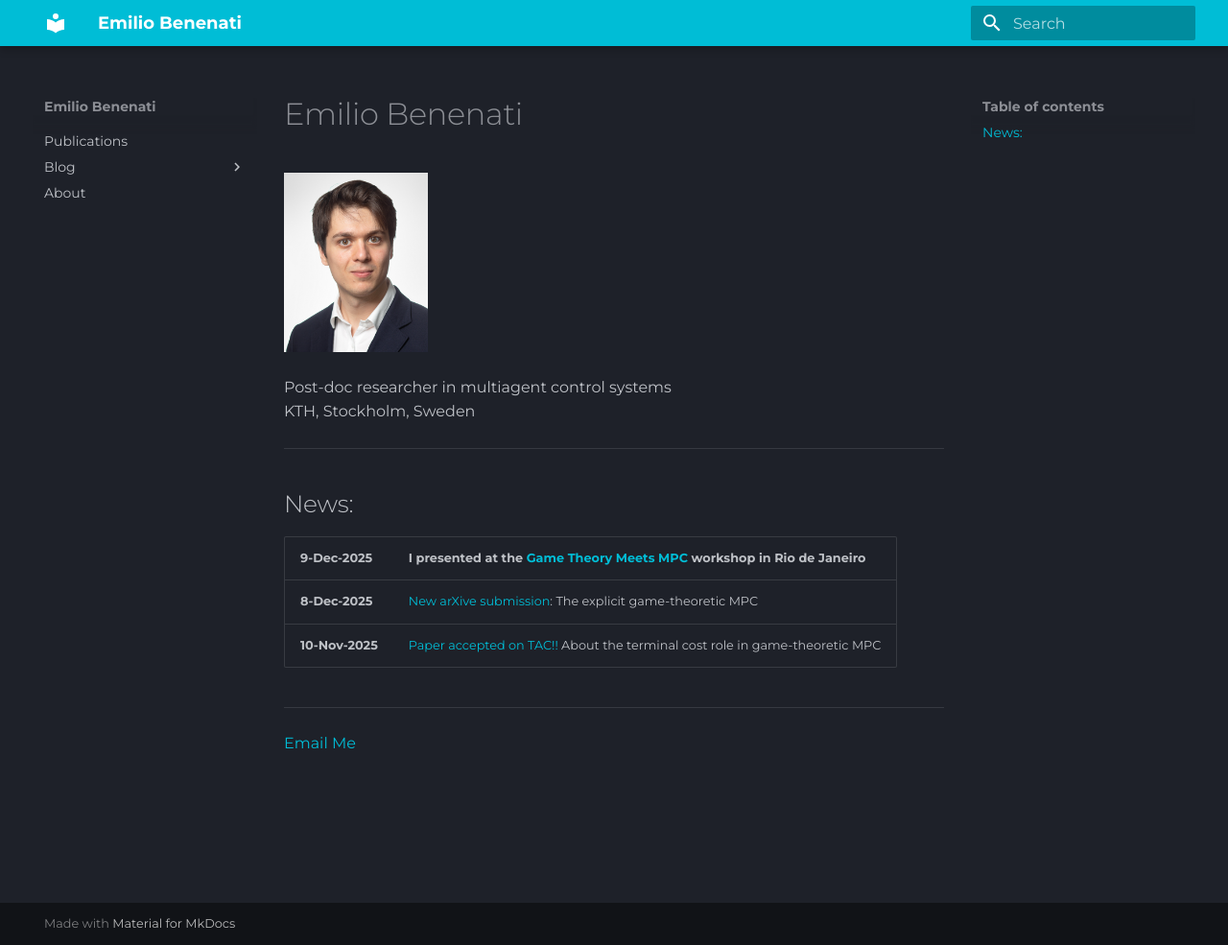
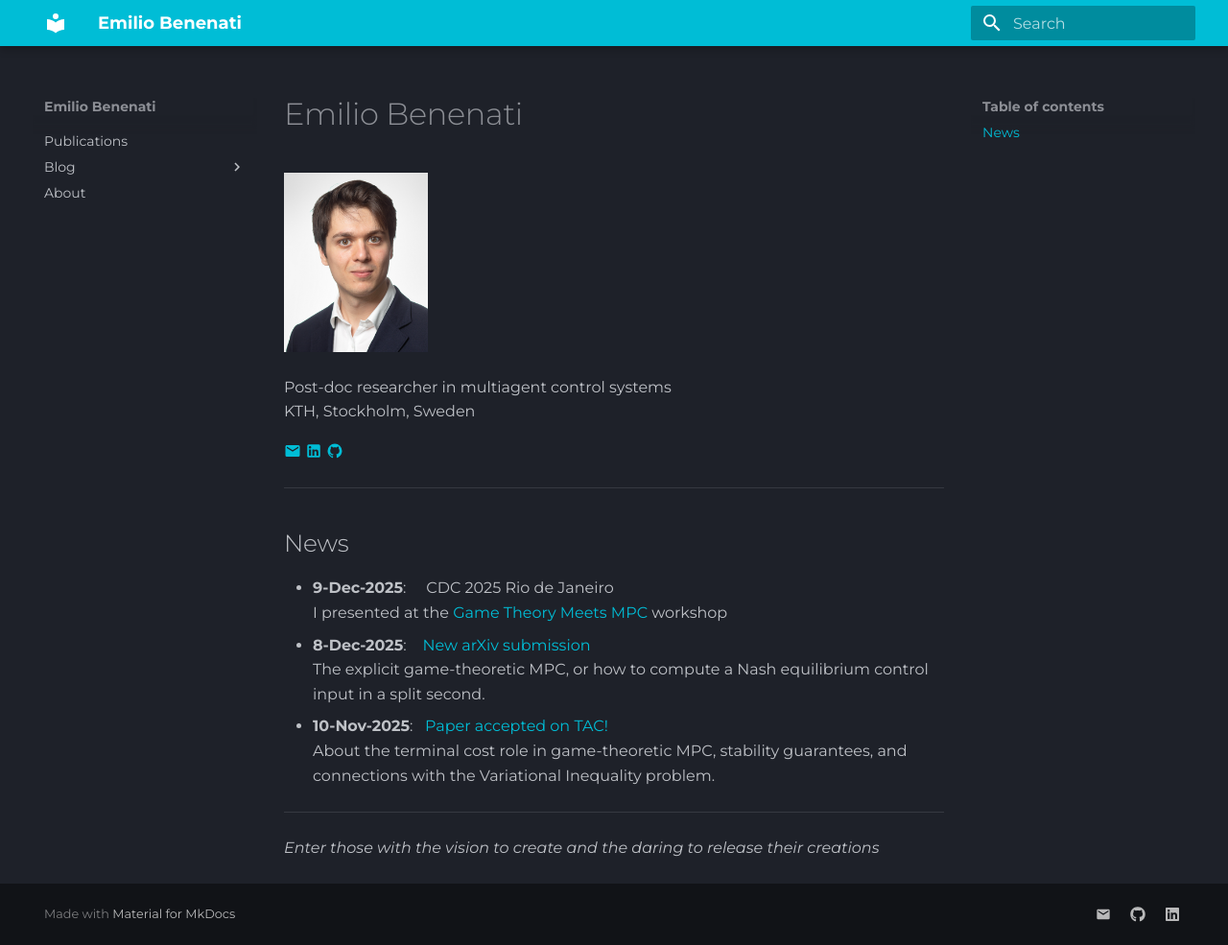
Before and after one commit to bemilio/bemilio.github.io, an MkDocs documentation site: the page built from docs/index.md, in a window 1280 px wide and 985 px high. Shown: the whole window at 96% size. Built offline with MkDocs 1.6.1 and Material for MkDocs 9.7.7, drawn with Linux system fonts in a browser that asks for light colours.

Commit message:
Cleanup, started pub.md

```diff
--- a/docs/index.md
+++ b/docs/index.md
@@ -4,11 +4,11 @@
 Post-doc researcher in multiagent control systems
 KTH, Stockholm, Sweden
 
+[:material-email:](mailto:benenati@kth.se) [:material-linkedin:](https://www.linkedin.com/in/emilio-benenati/)  [:material-github:](https://www.github.com/bemilio)
+
 ---
-
 {% include-markdown "snippets/news.md" %}
 
+___
 
----
-
-[Email Me](mailto:benenati@kth.se)
+_Enter those with the vision to create and the daring to release their creations_
--- a/docs/snippets/news.md
+++ b/docs/snippets/news.md
@@ -1,6 +1,7 @@
-## News:
-
-| **9-Dec-2025** | I presented at the [Game Theory Meets MPC](https://nccr-automation.ch/events/2025/game-theory-mpc-cdc25) workshop in Rio de Janeiro |
-|--------|--------|
-| **8-Dec-2025**  | [New arXive submission](https://arxiv.org/abs/2512.07749): The explicit game-theoretic MPC |
-| **10-Nov-2025** | [Paper accepted on TAC!!](https://ieeexplore.ieee.org/document/11242018) About the terminal cost role in game-theoretic MPC |
+## News
+- **9-Dec-2025**: &nbsp;&nbsp;&nbsp; CDC 2025 Rio de Janeiro
+I presented at the [Game Theory Meets MPC](https://nccr-automation.ch/events/2025/game-theory-mpc-cdc25) workshop
+- **8-Dec-2025**:&nbsp;&nbsp;&nbsp; [New arXiv submission](https://arxiv.org/abs/2512.07749)
+The explicit game-theoretic MPC, or how to compute a Nash equilibrium control input in a split second.
+- **10-Nov-2025**:&nbsp;&nbsp; [Paper accepted on TAC!](https://ieeexplore.ieee.org/document/11242018)
+About the terminal cost role in game-theoretic MPC, stability guarantees, and connections with the Variational Inequality problem.
--- a/mkdocs.yml
+++ b/mkdocs.yml
@@ -15,9 +15,12 @@ plugins:
     - include-markdown
     - search
     - git-revision-date-localized
-
+    - social
 markdown_extensions:
   - attr_list
+  - pymdownx.emoji:
+      emoji_index: !!python/name:material.extensions.emoji.twemoji
+      emoji_generator: !!python/name:material.extensions.emoji.to_svg
 
 nav:
     - "": index.md
@@ -27,5 +30,11 @@ nav:
     - About: about.md
 
 
-# extra:
-#   social:
+extra:
+  social:
+    - icon: material/email
+      link: mailto:benenati@kth.se
+    - icon: fontawesome/brands/github
+      link: https://www.github.com/bemilio
+    - icon: fontawesome/brands/linkedin
+      link: https://www.linkedin.com/in/emilio-benenati/
```
Also changed, not shown: docs/about.md (+8 -5 lines), docs/pub.md (added, +20 -0 lines), 1 other file.
